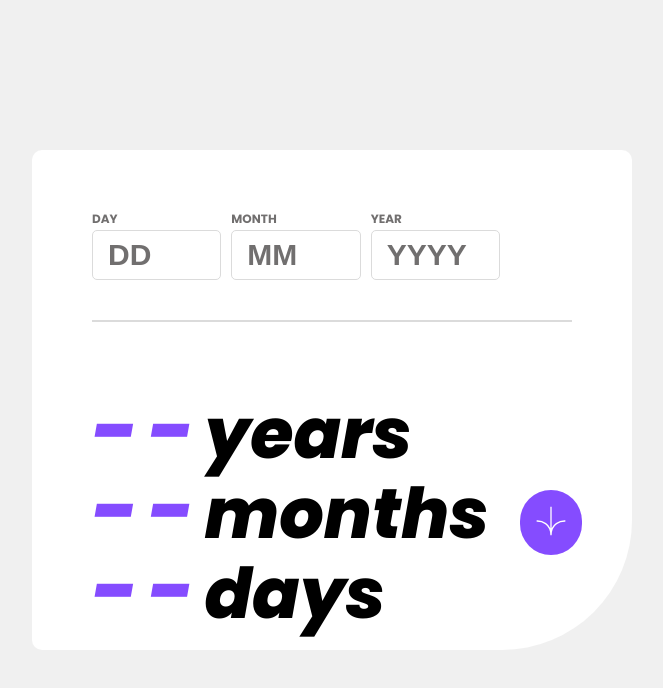
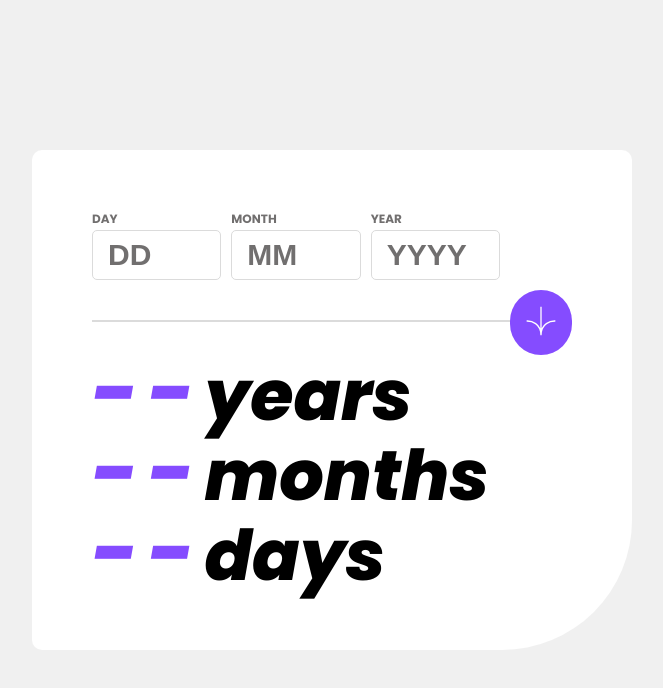
Before and after one commit to DonRicardoG/ageCalculator, a React (Vite) app: page / in a window 1280 px wide. Shown: the top 688 px of the page, without its empty margins (308-971 px from the left). Built offline with nearby package versions, Linux system fonts and the light colour scheme.

Commit message:
fixing style

```diff
--- a/src/Components/Form/Form.module.css
+++ b/src/Components/Form/Form.module.css
@@ -10,6 +10,7 @@
   border: 1px solid transparent;
   height: 0.5px;
   margin-top: 5rem;
+  margin-bottom: 5rem;
 }
 
 .labelsContainer {
@@ -94,7 +95,7 @@
   border: 1px solid transparent;
   border-radius: 8rem;
   padding: 1.5rem;
-  top: 280px;
+  top: 270px;
   transition: 0.2s background-color ease;
   height: 6.5rem;
   width: 6.5rem;
@@ -106,7 +107,7 @@
   border: 1px solid transparent;
   border-radius: 8rem;
   padding: 1.5rem;
-  top: 280px;
+  top: 270px;
   transition: 0.2s background-color ease;
   height: 6.5rem;
   width: 6.5rem;
@@ -208,6 +209,7 @@
     border: 1px solid transparent;
     height: 0.5px;
     margin-top: 3rem;
+    margin-bottom: 1rem;
   }
 
   .labelsContainer {
@@ -294,21 +296,19 @@
     border: 1px solid transparent;
     border-radius: 8rem;
     padding: 1.5rem;
-    bottom: -80px;
-    right: -10px;
+    top: 80px;
     transition: 0.2s background-color ease;
     height: 6.5rem;
     width: 6.5rem;
   }
 
   .labelsContainerError button {
-    position: relative;
+    position: relative !important;
     background-color: hsl(259, 100%, 65%);
     border: 1px solid transparent;
     border-radius: 8rem;
     padding: 1.5rem;
-    bottom: -80px;
-    right: -10px;
+    top: 80px;
     transition: 0.2s background-color ease;
     height: 6.5rem;
     width: 6.5rem;
--- a/src/Components/Main/Main.jsx
+++ b/src/Components/Main/Main.jsx
@@ -10,11 +10,10 @@ const Main = () => {
   return (
     <div className={style.mainContainer}>
       <Form setDays={setDays} setMonths={setMonths} setYears={setYears} />
-      <div className={style.ageContainer}>
-        <h1>{years === "" ? <span>--</span> : <span>{years}</span>}years</h1>
-        <h1>{months === "" ? <span>--</span> : <span>{months}</span>}months</h1>
-        <h1>{days === "" ? <span>--</span> : <span>{days}</span>}days</h1>
-      </div>
+
+      <h1>{years === "" ? <span>--</span> : <span>{years}</span>}years</h1>
+      <h1>{months === "" ? <span>--</span> : <span>{months}</span>}months</h1>
+      <h1>{days === "" ? <span>--</span> : <span>{days}</span>}days</h1>
     </div>
   );
 };
```
